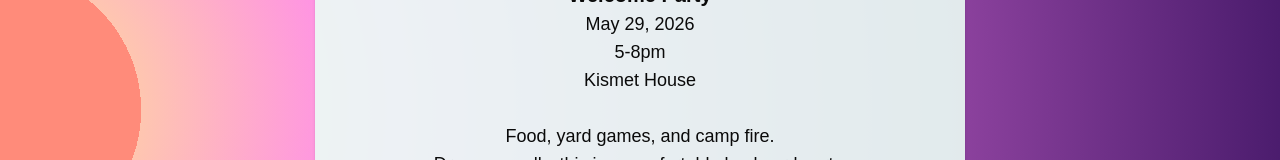
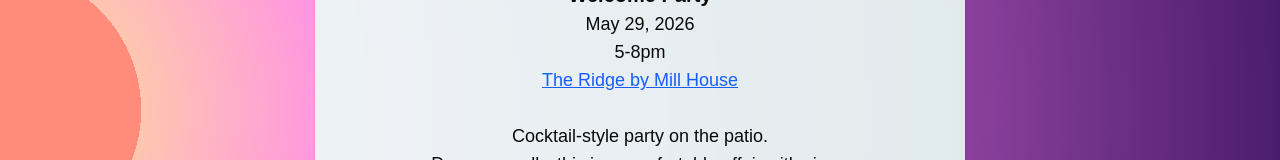
Before and after one commit to jrr8/wedding, a Next.js app: page / in a window 1280 px wide. Shown: the part 897-1057 px from the top of the page. Built offline with nearby package versions, Linux system fonts and the light colour scheme; no server answers; a web font is replaced by a local one.

Commit message:
Update welcome party copy

```diff
--- a/src/app/page.tsx
+++ b/src/app/page.tsx
@@ -57,11 +57,12 @@ export default function Home() {
             <br />
             May 29, 2026 <br></br>
             5-8pm <br></br>
-            Kismet House
+            <a href="https://www.theridgebymillhouse.com/">The Ridge by Mill House</a>
             <br></br>
             <br></br>
-            Food, yard games, and camp fire. <br />
-            Dress casually, this is a comfortable backyard party.
+            Cocktail-style party on the patio. <br />
+            Dress casually, this is a comfortable affair with views <br />
+            of the Shawangunk ridge and local apple orchards.
             <br></br>
             <br></br>
             <strong className="text-xl font-swash font-bold">Ceremony</strong>
```
